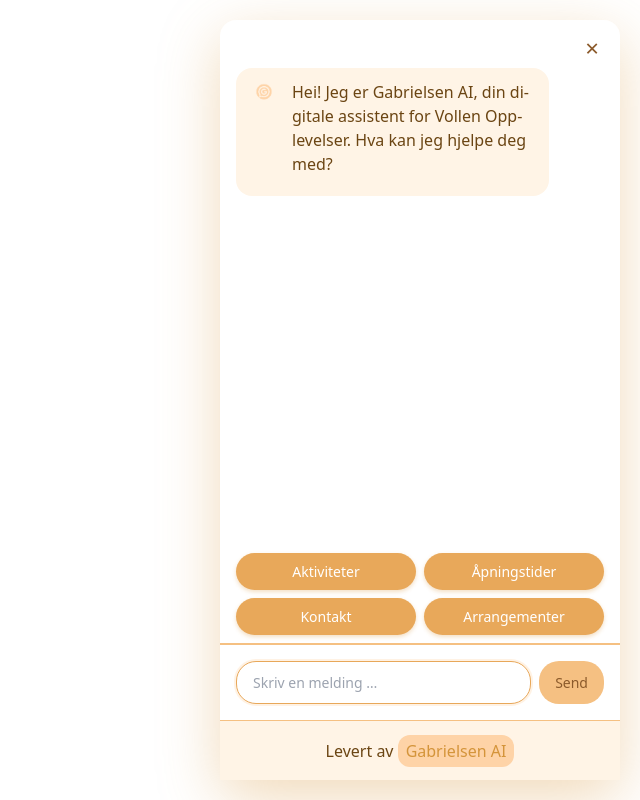
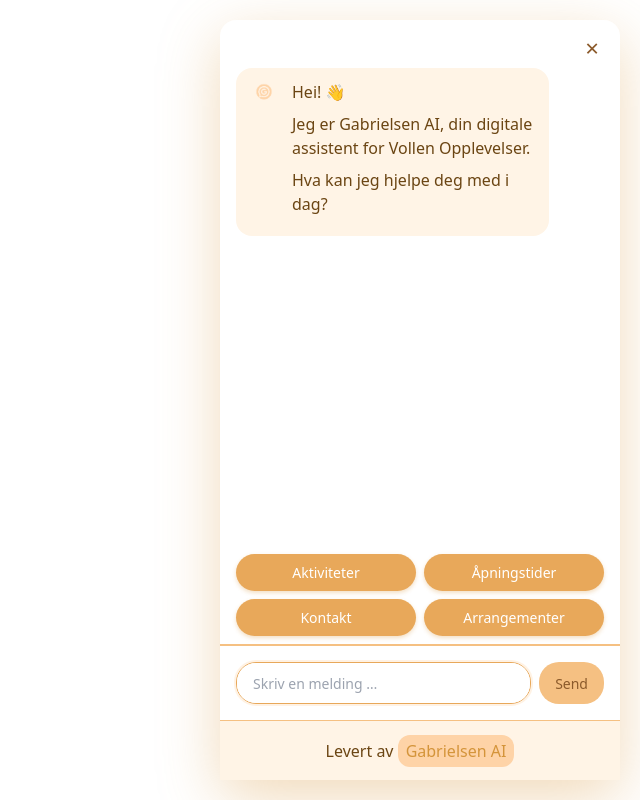
Before and after one commit to NikoBrokk/VollenBot, a Next.js app: page / in a window 1280 px wide. Both pictures are taken after a click on the button "Åpne chat med Gabrielsen AI". Shown: the whole page, without its empty margins (640-1280 px from the left). Built offline with nearby package versions, Linux system fonts and the light colour scheme.

Commit message:
vercel debug

```diff
--- a/app/components/Chatbot.tsx
+++ b/app/components/Chatbot.tsx
@@ -34,7 +34,7 @@ export default function Chatbot() {
   const [input, setInput] = useState('');
 
   const messagesEndRef = useRef<HTMLDivElement>(null);
-  const inputRef = useRef<HTMLInputElement>(null);
+  const inputRef = useRef<HTMLTextAreaElement>(null);
   const panelRef = useRef<HTMLDivElement>(null);
   const debounceTimerRef = useRef<NodeJS.Timeout | null>(null);
 
@@ -49,6 +49,15 @@ export default function Chatbot() {
   useEffect(() => {
     scrollToBottom();
   }, [messages]);
+
+  // Auto-resize textarea
+  useEffect(() => {
+    const textarea = inputRef.current;
+    if (textarea) {
+      textarea.style.height = 'auto';
+      textarea.style.height = `${Math.min(textarea.scrollHeight, 120)}px`;
+    }
+  }, [input]);
 
   // Focus management
   useEffect(() => {
@@ -88,7 +97,7 @@ export default function Chatbot() {
   const initializeBot = () => {
     const welcomeMessage: Message = {
       role: 'assistant',
-      content: 'Hei! Jeg er Gabrielsen AI, din digitale assistent for Vollen Opplevelser. Hva kan jeg hjelpe deg med?',
+      content: 'Hei! 👋\n\nJeg er Gabrielsen AI, din digitale assistent for Vollen Opplevelser.\n\nHva kan jeg hjelpe deg med i dag?',
     };
     setMessages([welcomeMessage]);
     setTimeout(() => {
@@ -139,17 +148,17 @@ export default function Chatbot() {
   };
 
   const setTyping = (show: boolean) => {
-    const input = inputRef.current;
-    if (!input) return;
+    const textarea = inputRef.current;
+    if (!textarea) return;
 
     if (show) {
-      input.classList.add('typing');
-      input.placeholder = 'Gabrielsen AI tenker...';
-      input.disabled = true;
+      textarea.classList.add('typing');
+      textarea.placeholder = 'Gabrielsen AI tenker...';
+      textarea.disabled = true;
     } else {
-      input.classList.remove('typing');
-      input.placeholder = 'Skriv en melding …';
-      input.disabled = false;
+      textarea.classList.remove('typing');
+      textarea.placeholder = 'Skriv en melding …';
+      textarea.disabled = false;
     }
   };
 
@@ -333,9 +342,27 @@ export default function Chatbot() {
       if (input.trim() && !isLoading) {
         const messageText = input;
         setInput('');
+        // Reset textarea height
+        if (inputRef.current) {
+          inputRef.current.style.height = 'auto';
+        }
         sendMessage(messageText);
       }
     }, 200);
+  };
+
+  const handleKeyDown = (e: React.KeyboardEvent<HTMLTextAreaElement>) => {
+    // Send on Enter, new line on Shift+Enter
+    if (e.key === 'Enter' && !e.shiftKey) {
+      e.preventDefault();
+      if (input.trim() && !isLoading) {
+        const form = e.currentTarget.closest('form');
+        if (form) {
+          const submitEvent = new Event('submit', { bubbles: true, cancelable: true });
+          form.dispatchEvent(submitEvent);
+        }
+      }
+    }
   };
 
   const handleChipClick = (chipText: string) => {
@@ -530,16 +557,16 @@ export default function Chatbot() {
           autoComplete="off"
         >
           <div className="vb-bot__form-input-row">
-            <input
+            <textarea
               id="vbInput"
               ref={inputRef}
-              type="text"
-              inputMode="text"
               placeholder="Skriv en melding …"
               aria-label="Skriv en melding"
               value={input}
               onChange={(e) => setInput(e.target.value)}
+              onKeyDown={handleKeyDown}
               disabled={isLoading}
+              rows={1}
             />
             <button id="vbSend" type="submit" disabled={isLoading || !input.trim()}>
               Send
--- a/app/globals.css
+++ b/app/globals.css
@@ -410,8 +410,9 @@ body {
   gap: 8px;
 }
 
-/* Input */
-.vb-bot__form input {
+/* Input/Textarea */
+.vb-bot__form input,
+.vb-bot__form textarea {
   flex: 1;
   border: 1px solid var(--gray-200);
   border-radius: 20px;
@@ -420,21 +421,34 @@ body {
   background: white;
   transition: border-color 0.2s;
   font-family: inherit;
+  resize: none;
+  overflow-y: auto;
+  min-height: 42px;
+  max-height: 120px;
+  line-height: 1.5;
 }
 
-.vb-bot__form input:focus {
+.vb-bot__form textarea {
+  padding-top: 10px;
+  padding-bottom: 10px;
+}
+
+.vb-bot__form input:focus,
+.vb-bot__form textarea:focus {
   outline: none;
   border-color: var(--vollen-dark);
   box-shadow: 0 0 0 2px rgba(254, 211, 167, 0.3);
 }
 
-.vb-bot__form input.typing {
+.vb-bot__form input.typing,
+.vb-bot__form textarea.typing {
   background: linear-gradient(135deg, #FFF4E6 0%, #FED3A7 100%);
   color: var(--gray-800);
   font-style: italic;
 }
 
-.vb-bot__form input.typing::placeholder {
+.vb-bot__form input.typing::placeholder,
+.vb-bot__form textarea.typing::placeholder {
   animation: wave 1.5s ease-in-out infinite;
 }
 
```
Also changed, not shown: scripts/chunk.ts (+39 -13 lines), scripts/crawl.ts (+21 -2 lines), 1 other file (tests, documents, lock files or other folders).
